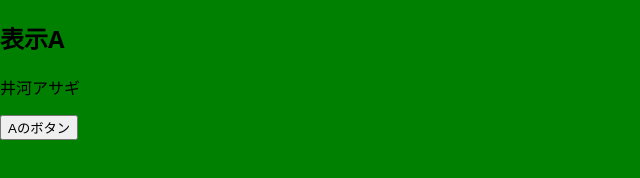
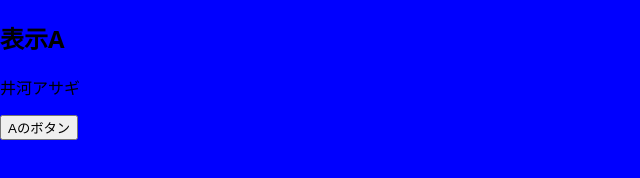
Before and after one commit to saunaman37/PageChange01, a plain HTML site: page pages/html/A.html in a window 1280 px wide. Shown: the whole page, without its empty margins (0-640 px from the left). Drawn offline with Linux system fonts and the light colour scheme.

Commit message:
左背景色変更

```diff
--- a/pages/css/A.css
+++ b/pages/css/A.css
@@ -2,5 +2,5 @@ html,
 body {
   margin: 0;
   font-family: system-ui, sans-serif;
-  background-color: green;
+  background-color: blue;
 }
--- a/pages/css/B.css
+++ b/pages/css/B.css
@@ -2,5 +2,5 @@ html,
 body {
   margin: 0;
   font-family: system-ui, sans-serif;
-  background-color: purple;
+  background-color: gray;
 }
--- a/pages/css/C.css
+++ b/pages/css/C.css
@@ -2,5 +2,5 @@ html,
 body {
   margin: 0;
   font-family: system-ui, sans-serif;
-  background-color: burlywood;
+  background-color: red;
 }
--- a/pages/css/D.css
+++ b/pages/css/D.css
@@ -2,5 +2,5 @@ html,
 body {
   margin: 0;
   font-family: system-ui, sans-serif;
-  background-color: pink;
+  background-color: yellow;
 }
--- a/styles.css
+++ b/styles.css
@@ -24,7 +24,7 @@ body {
 
 
 .left-pane {
-  background: red;
+  background: green;
   border-right: 1px solid #e3e5e8;
 }
 .right-pane {
```
